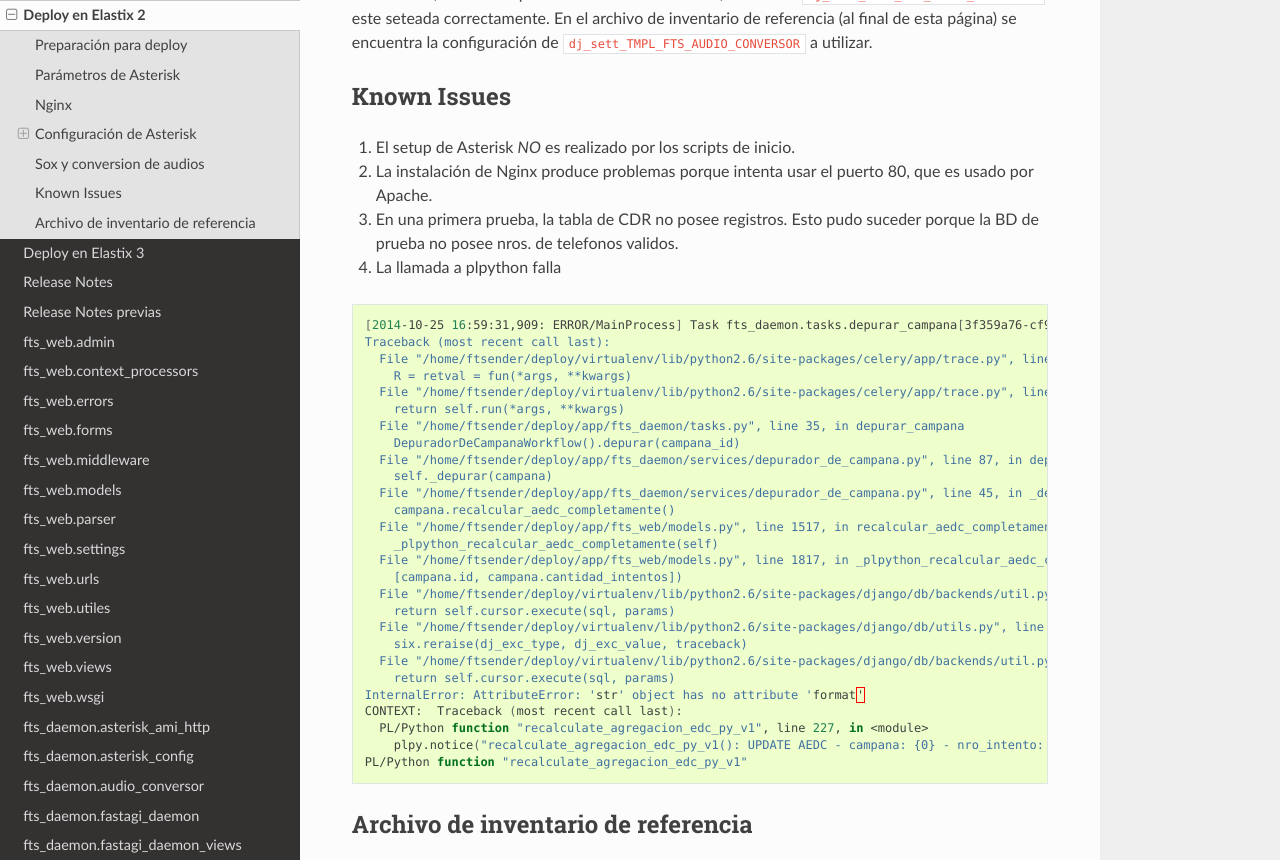
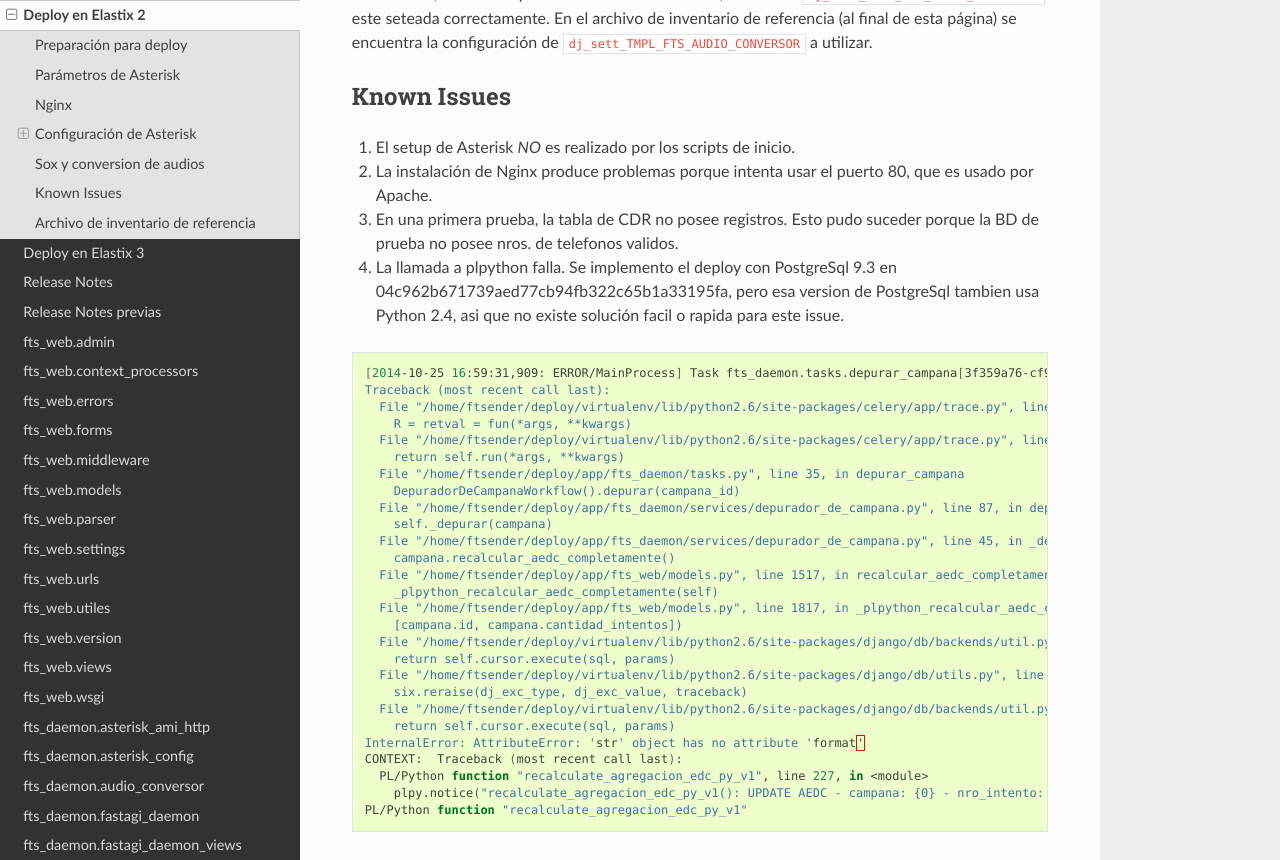
Before and after one commit to aybaker/omnicontact, a Sphinx documentation site: the page built from docs/deploy_elastix2.rst, in a window 1280 px wide and 900 px high, scrolled down 3544 px, cut to the strip 0-860 px from the top of the window. Built offline with Sphinx 7.4.7 and the Read the Docs theme 2.0.0, drawn with Linux system fonts in a browser that asks for light colours.

Commit message:
FTS-233 Elastix 2: Documenta intento de solucion de problema de plpython en Elastix 2

```diff
--- a/docs/deploy_elastix2.rst
+++ b/docs/deploy_elastix2.rst
@@ -226,7 +226,10 @@ Known Issues
 3. En una primera prueba, la tabla de CDR no posee registros. Esto pudo suceder
    porque la BD de prueba no posee nros. de telefonos validos.
 
-4. La llamada a plpython falla
+4. La llamada a plpython falla. Se implemento el deploy con
+   PostgreSql 9.3 en 04c962b671739aed77cb94fb322c65b1a33195fa, pero esa version
+   de PostgreSql tambien usa Python 2.4, asi que no existe solución facil o rapida
+   para este issue.
 
 .. code::
 
```
